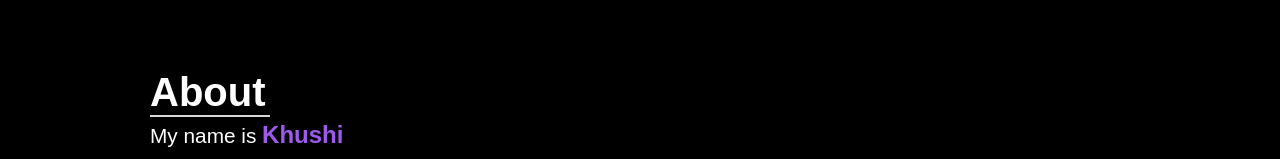
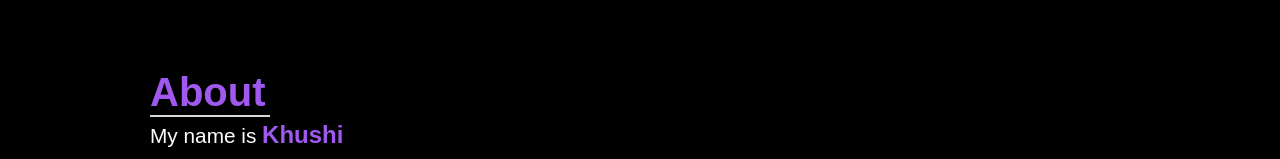
Before and after one commit to notqc/portfolio, a plain HTML site: page about.html in a window 1280 px wide. Shown: the part 120-279 px from the top of the page. Drawn offline with Linux system fonts and the light colour scheme.

Commit message:
Head Color Change

```diff
--- a/about.html
+++ b/about.html
@@ -17,7 +17,8 @@
     h1 {
           z-index: 0;
           font-size: 2.5rem;
-          color: white;
+          color: rgb(159, 89, 239);
+
           font-family: "Martel Sans", sans-serif;
           font-weight: bold;
           margin:0;
```
Also changed, not shown: contact.html (+1 -1 lines).
